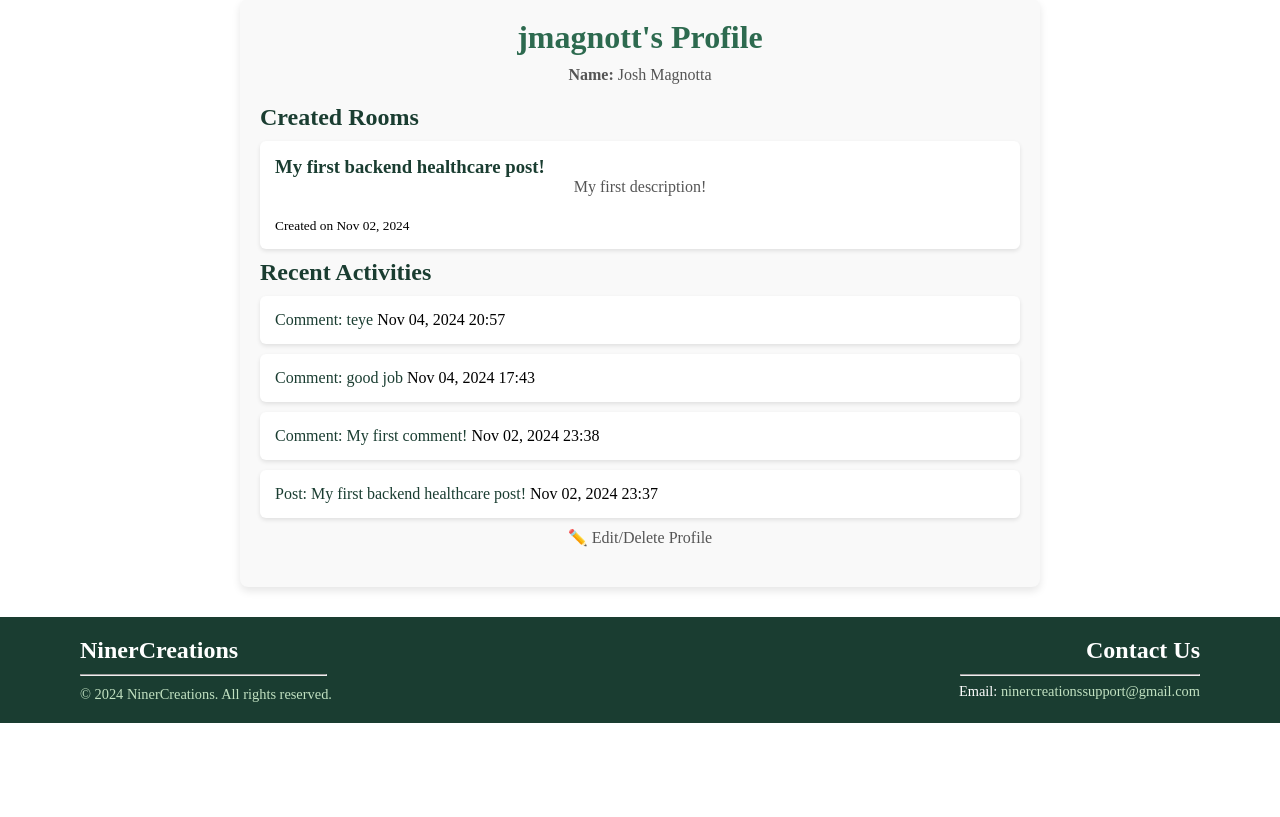
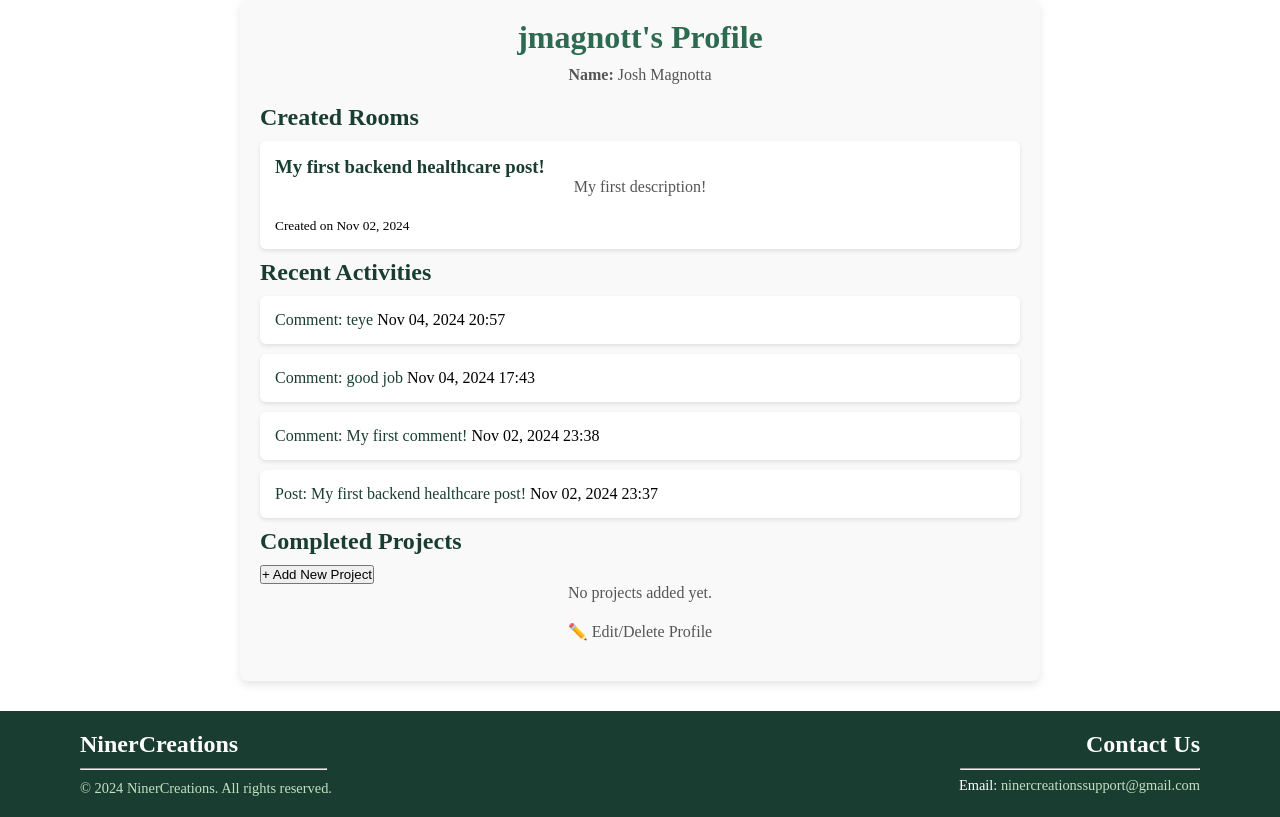
Before and after one commit to JoshMagnotta/NinerCreations, a Django app: page /profile/ in a window 1280 px wide. Shown: the part 99-916 px from the top of the page. Before the commit the page ends 822 px from the top, so only its background shows below. Run offline with Django 5.2, Linux system fonts and the light colour scheme; a user stored in the database is signed in; data comes from the database, SQL or seed files in the repository; both versions use the stored data as it was after the commit.

Commit message:
current state of add projects NO CSS IGNORE THAT :3

```diff
--- a/NinerCreations/NinerCreations/models.py
+++ b/NinerCreations/NinerCreations/models.py
@@ -49,3 +49,10 @@ class Activity(models.Model):
 
     def __str__(self):
         return f"{self.user.username} - {self.get_action_display()} on {self.timestamp}"
+
+class Project(models.Model):
+    user = models.ForeignKey(User, on_delete=models.CASCADE)
+    name = models.CharField(max_length=100)
+    description = models.TextField()
+    github_link = models.URLField()
+    created_at = models.DateTimeField(auto_now_add=True)
--- a/NinerCreations/NinerCreations/templates/base/profile.html
+++ b/NinerCreations/NinerCreations/templates/base/profile.html
@@ -46,6 +46,52 @@
     {% else %}
         <p>No recent activities.</p>
     {% endif %}
+        <!-- end posts and activies -->
+    <!-- Projects Section -->
+    <h2>Completed Projects</h2>
+    <button onclick="toggleProjectForm()">+ Add New Project</button>
+
+    <!-- Project Form (Initially Hidden) -->
+    <div id="project-form" style="display: none; margin-top: 20px;">
+        <form method="POST" action="{% url 'add_project' %}">
+            {% csrf_token %}
+            <label for="project-name">Project Name:</label>
+            <input type="text" id="project-name" name="project_name" required>
+
+            <label for="project-description">Project Description:</label>
+            <textarea id="project-description" name="project_description" required></textarea>
+
+            <label for="project-link">GitHub Link:</label>
+            <input type="url" id="project-link" name="project_link" required>
+
+            <button type="submit">Submit Project</button>
+        </form>
+    </div>
+
+    <!-- Display Existing Projects -->
+    {% if projects %}
+        <ul>
+            {% for project in projects %}
+                <li>
+                    <h3>{{ project.name }}</h3>
+                    <p>{{ project.description }}</p>
+                    <a href="{{ project.github_link }}" target="_blank">View on GitHub</a>
+                    <!-- start delete -->
+                    <form action="{% url 'delete_project' project.id %}" method="post" style="display: inline;">
+                        {% csrf_token %}
+                        <button type="submit" onclick="return confirm('Are you sure you want to delete this project?');">
+                            Delete
+                        </button>
+                    </form>
+                    <!-- end delete -->
+                </li>
+            {% endfor %}
+        </ul>
+    {% else %}
+        <p>No projects added yet.</p>
+    {% endif %}
+
+    <!-- start edit/delete profile -->
     <div class="edit-delete">
         <a href="/settings" style="text-decoration: none;">
         <p>✏️ Edit/Delete Profile</p>
@@ -53,4 +99,13 @@
     </div>
     <!-- added the edit/delete button -->
 </div>
+
+
+
+<script>
+    function toggleProjectForm() {
+        const form = document.getElementById('project-form');
+        form.style.display = form.style.display === 'none' ? 'block' : 'none';
+    }
+</script>
 {% endblock %}
--- a/NinerCreations/NinerCreations/urls.py
+++ b/NinerCreations/NinerCreations/urls.py
@@ -33,5 +33,7 @@ urlpatterns = [
     path('register/', views.register, name='register'),
     path('profile/<int:pk>/', views.user_profile_view, name='user_profile'),
     path('logout/', auth_views.LogoutView.as_view(), name='logout'),  # Add this line
+    path('add_project/', views.add_project, name='add_project'),
+    path('delete_project/<int:project_id>/', views.delete_project, name='delete_project'),
 ]
 handler400 = 'NinerCreations.views.handle_invalid_topic_id'
--- a/NinerCreations/NinerCreations/views.py
+++ b/NinerCreations/NinerCreations/views.py
@@ -6,13 +6,14 @@ from django.utils import timezone
 from django.contrib.auth.decorators import login_required
 from django.shortcuts import render, get_object_or_404, redirect
 from django.contrib.auth.models import User
-from .models import Post, Activity
+from .models import Post, Activity, Project
 from django.shortcuts import render, get_object_or_404
 from .models import Post, Comment
 from django.shortcuts import render, redirect
 from django.contrib import messages
 from .registerform import RegisterForm
 from django.http import HttpResponseBadRequest
+from django.http import HttpResponseForbidden
 
 
 def post_detail(request, post_id):
@@ -100,6 +101,7 @@ def profile_view(request):
     recent_rooms = Post.objects.filter(author=user).order_by('-created_at')[:5]  # Last 5 rooms
     recent_posts = Post.objects.filter(author=user).order_by('-created_at')[:10]
     recent_comments = Comment.objects.filter(author=user).order_by('-created_at')[:10]
+    projects = Project.objects.filter(user=user)
 
     # Combine posts and comments, then sort by created_at to get the 10 most recent activities
     recent_activities = sorted(
@@ -112,6 +114,7 @@ def profile_view(request):
         'user': user,
         'recent_rooms': recent_rooms,
         'recent_activities': recent_activities,
+        'projects': projects,
     }
     return render(request, 'base/profile.html', context)
 
@@ -195,3 +198,23 @@ def register(request):
 def handle_invalid_topic_id(request, exception):
     # Render the custom 400 error page
     return render(request, '400.html', status=400)
+
+def add_project(request):
+    if request.method == 'POST':
+        name = request.POST.get('project_name')
+        description = request.POST.get('project_description')
+        link = request.POST.get('project_link')
+        Project.objects.create(user=request.user, name=name, description=description, github_link=link)
+        return redirect('profile')  # Redirect back to the profile page
+    return render(request, 'profile.html')
+
+@login_required
+def delete_project(request, project_id):
+    project = get_object_or_404(Project, id=project_id)
+
+    # Check if the project belongs to the logged-in user
+    if project.user != request.user:
+        return HttpResponseForbidden("You are not allowed to delete this project.")
+
+    project.delete()
+    return redirect('profile')  # Redirect back to the profile page
```
Also changed, not shown: NinerCreations/NinerCreations/templates/base/user_profile.html (+16 -0 lines), NinerCreations/NinerCreations/migrations/0009_project.py (added), NinerCreations/db.sqlite3.
